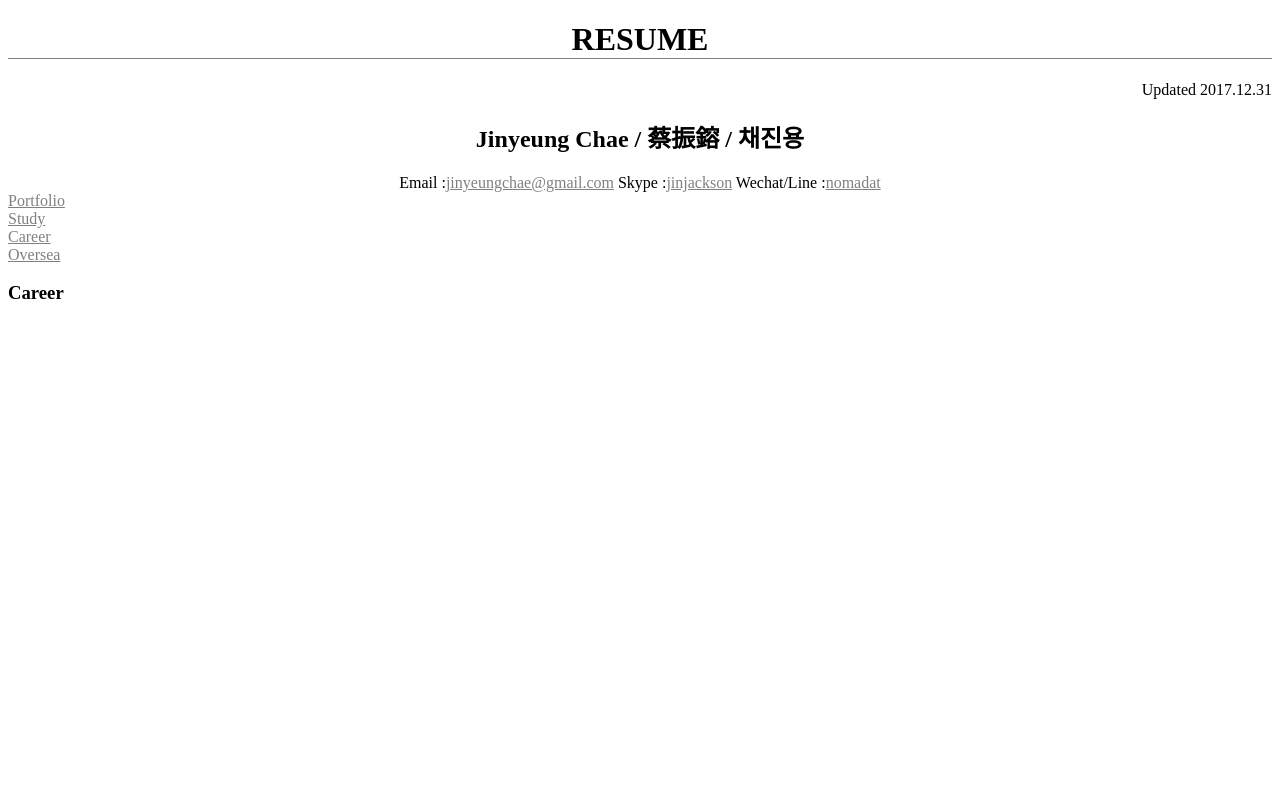
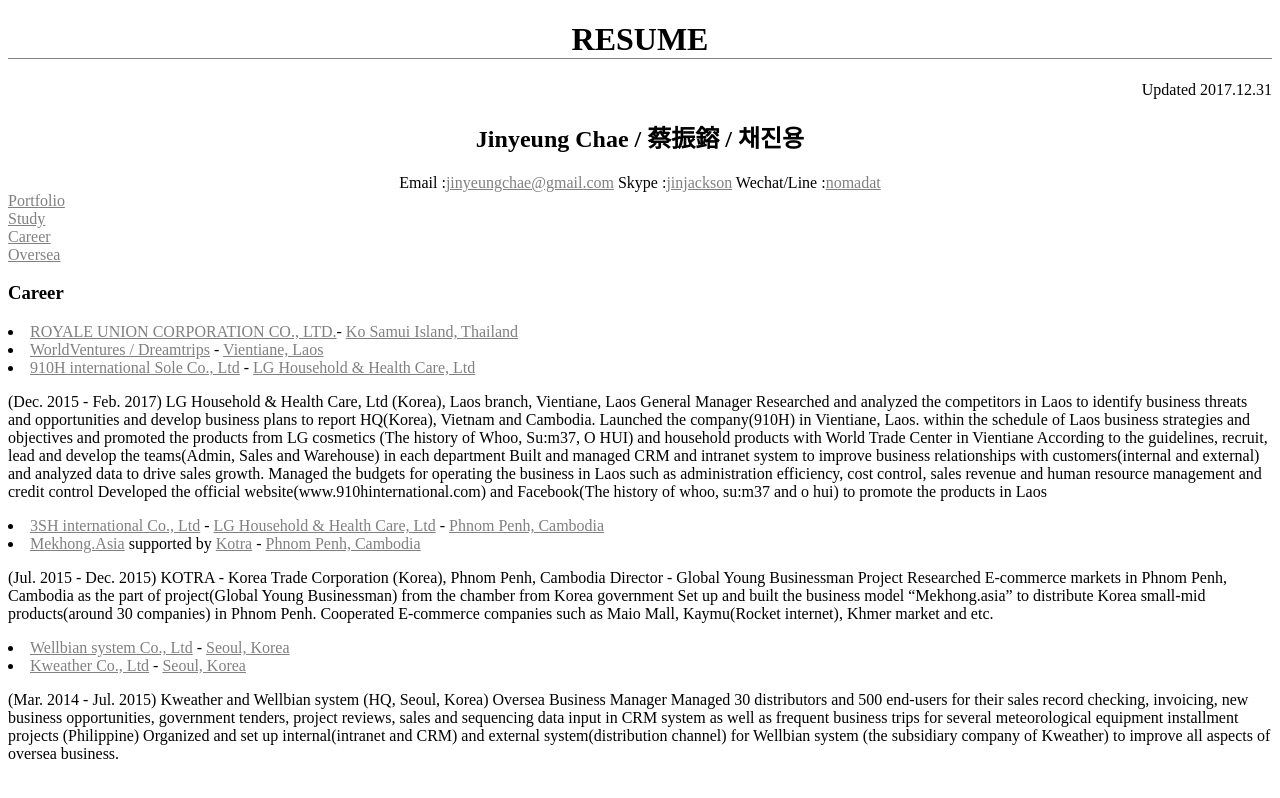
Before and after one commit to JinyeungChae/index, a plain HTML site: page Career.html in a window 1280 px wide. Drawn offline with Linux system fonts and the light colour scheme.

Commit message:
add
test

```diff
--- a/Career.html
+++ b/Career.html
@@ -39,5 +39,29 @@
       <div><a href="Career.html">Career</a></div>
       <div><a href="Oversea.html">Oversea</a></div>
       <h3>Career</h3>
+        <li><a href="">ROYALE UNION CORPORATION CO., LTD.</a>- <a href="">Ko Samui Island, Thailand</a></li>
+        <li><a href="">WorldVentures / Dreamtrips</a> - <a href="">Vientiane, Laos</a></li>
+        <li><a href="">910H international Sole Co., Ltd</a> - <a href="">LG Household & Health Care, Ltd</a></li>
+        <p>(Dec. 2015 - Feb. 2017) LG Household & Health Care, Ltd (Korea), Laos branch, Vientiane, Laos
+    General Manager
+    Researched and analyzed the competitors in Laos to identify business threats and opportunities and develop business plans to report HQ(Korea), Vietnam and Cambodia.
+    Launched the company(910H) in Vientiane, Laos. within the schedule of Laos business strategies and objectives and promoted the products from LG cosmetics (The history of Whoo, Su:m37, O HUI) and household products with World Trade Center in Vientiane
+    According to the guidelines, recruit, lead and develop the teams(Admin, Sales and Warehouse) in each department
+    Built and managed CRM and intranet system to improve business relationships with customers(internal and external) and analyzed data to drive sales growth.
+    Managed the budgets for operating the business in Laos such as administration efficiency, cost control, sales revenue and human resource management and credit control
+    Developed the official website(www.910hinternational.com) and Facebook(The history of whoo, su:m37 and o hui) to promote the products in Laos</p>
+        <li><a href="">3SH international Co., Ltd</a> - <a href="">LG Household & Health Care, Ltd</a> - <a href="">Phnom Penh, Cambodia</a></li>
+        <li><a href="">Mekhong.Asia</a> supported by <a href="">Kotra</a> - <a href="">Phnom Penh, Cambodia</a></li>
+        <p>(Jul. 2015 - Dec. 2015) KOTRA - Korea Trade Corporation (Korea), Phnom Penh, Cambodia
+    Director - Global Young Businessman Project
+    Researched E-commerce markets in Phnom Penh, Cambodia as the part of project(Global Young Businessman) from the chamber from Korea government
+    Set up and built the business model “Mekhong.asia” to distribute Korea small-mid products(around 30 companies) in Phnom Penh. Cooperated E-commerce companies such as Maio Mall, Kaymu(Rocket internet), Khmer market and etc.</p>
+        <li><a href="">Wellbian system Co., Ltd</a> - <a href="">Seoul, Korea</a></li>
+        <li><a href="">Kweather Co., Ltd</a> - <a href="">Seoul, Korea</a></li>
+        <p>(Mar. 2014 - Jul. 2015) Kweather and Wellbian system (HQ, Seoul, Korea)
+    Oversea Business Manager
+    Managed 30 distributors and 500 end-users for their sales record checking, invoicing, new business opportunities, government tenders, project reviews, sales and sequencing data input in CRM system as well as frequent business trips for several meteorological equipment installment projects (Philippine)
+    Organized and set up internal(intranet and CRM) and external system(distribution channel) for Wellbian system (the subsidiary company of Kweather) to improve all aspects of oversea business. </p>
+
   </body>
 </html>
```
Also changed, not shown: Oversea.html (+7 -1 lines).
